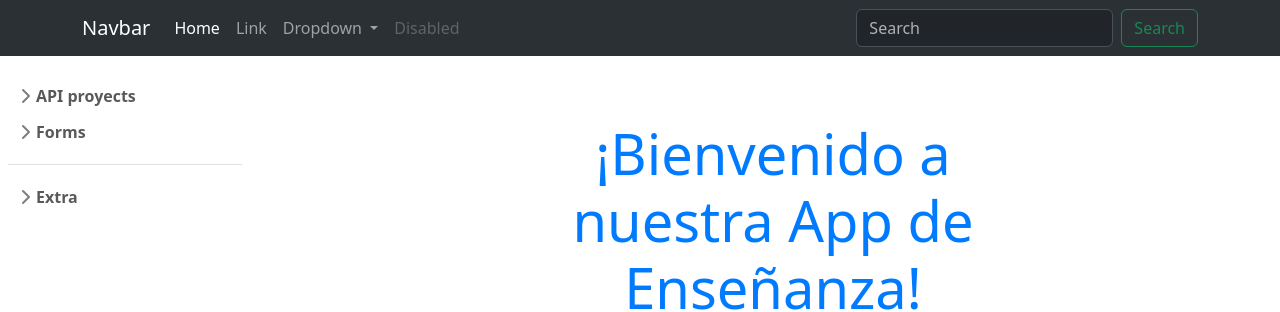
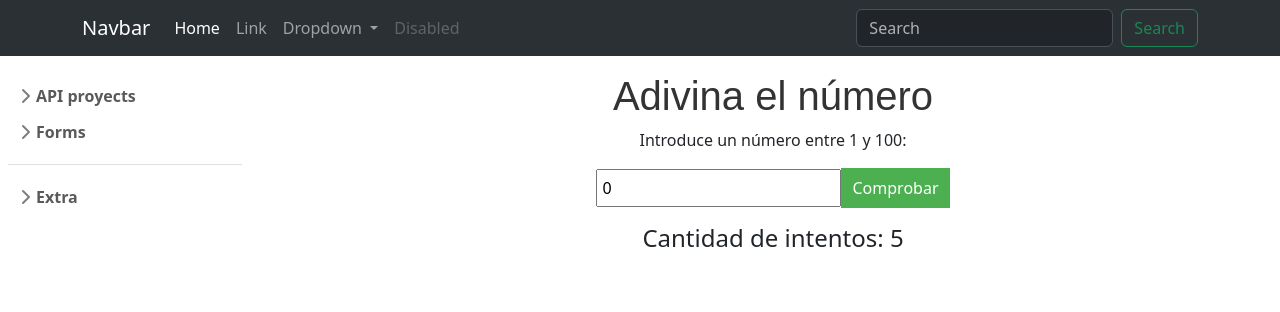
Before and after one commit to adejoogaitnas/PROYECTO-FINAL, an Angular app: page /adivinanza in a window 1280 px wide. Before the commit this address led to /. Shown: the top 312 px of the page. Built offline with nearby package versions, Linux system fonts and the light colour scheme.

Commit message:
ADIVINANZA ACTIVO

```diff
--- a/src/app/app.routes.ts
+++ b/src/app/app.routes.ts
@@ -3,13 +3,15 @@ import { ClimaComponent } from './pages/clima/clima.component';
 import { HomeComponent } from './pages/home/home.component';
 import { GithubComponent } from './pages/github/github.component';
 import { PeliculasComponent } from './pages/peliculas/peliculas.component';
+import { AdivinanzaComponent } from './pages/adivinanza/adivinanza.component';
 
 export const routes: Routes = [
 
     {path: '', component:HomeComponent},
     { path: 'clima', component: ClimaComponent },
     { path: 'github', component: GithubComponent },
-    { path: 'peliculas', component: PeliculasComponent},
+    { path: 'peliculas', component: PeliculasComponent },
+    { path: 'adivinanza', component: AdivinanzaComponent },
 
     { path: '**', redirectTo: '', pathMatch: 'full' },
 
--- a/src/app/components/sidebar/sidebar.component.html
+++ b/src/app/components/sidebar/sidebar.component.html
@@ -20,7 +20,7 @@
                                 class="fas fa-house-user text-primary mt-1 me-2"></i>Blockquotes</a>
                     </li>
                     <li>
-                        <a routerLink="/bootstrap/cards" class="link-dark rounded"><i
+                        <a routerLink="/adivinanza" class="link-dark rounded"><i
                                 class="fab fa-asymmetrik text-primary mt-1 me-2"></i>Cards</a>
                     </li>
                     <li>
--- /dev/null
+++ b/src/app/pages/adivinanza/adivinanza.component.css
@@ -0,0 +1,23 @@
+:host {
+    display: block;
+    text-align: center;
+}
+
+h1 {
+    color: #333;
+    font-family: Arial, sans-serif;
+}
+
+input {
+    padding: 5px;
+    font-size: 16px;
+}
+
+button {
+    padding: 8px 12px;
+    background-color: #4CAF50;
+    color: white;
+    border: none;
+    font-size: 16px;
+    cursor: pointer;
+}
--- /dev/null
+++ b/src/app/pages/adivinanza/adivinanza.component.html
@@ -0,0 +1,7 @@
+<h1>Adivina el número</h1>
+<p>Introduce un número entre 1 y 100:</p>
+<input type="number" [(ngModel)]="numeroEntrada">
+<button (click)="comprobar()">Comprobar</button>
+
+<p>{{ mensaje }}</p>
+<h4>Cantidad de intentos: {{ intentos }}</h4>
--- /dev/null
+++ b/src/app/pages/adivinanza/adivinanza.component.ts
@@ -0,0 +1,36 @@
+
+import { Component } from '@angular/core';
+import { FormsModule } from '@angular/forms';
+
+@Component({
+  selector: 'app-adivinanza',
+  standalone: true,
+  imports: [FormsModule],
+  templateUrl: './adivinanza.component.html',
+  styleUrl: './adivinanza.component.css'
+})
+export class AdivinanzaComponent {
+  numeroAzar = Math.floor(Math.random() * 100 + 1);
+  numeroEntrada: number = 0;
+  mensaje:string = '';
+  intentos:number= 5;
+
+  comprobar() {
+    if (isNaN(this.numeroEntrada) || (this.numeroEntrada < 1) || (this.numeroEntrada > 100)) {
+      this.mensaje = "Por favor, ingresa un número entre el 1 y el 100";
+      return;
+    }
+    console.log(this.numeroAzar);
+    if (this.numeroAzar === this.numeroEntrada) {
+      this.mensaje = "¡¡HAS ACERTADO!!";
+    } else if (this.numeroAzar > this.numeroEntrada) {
+      this.mensaje = "El número a adivinar es mayor";
+    } else {
+      this.mensaje = "El número a adivinar es menor";
+    }
+    this.intentos--;
+    if (this.intentos == 0) {
+      this.mensaje = "¡Te has quedado sin intentos! El número era " + this.numeroAzar;
+    }
+  }
+}
```
Also changed, not shown: 1 other file (tests, documents, lock files or other folders).
